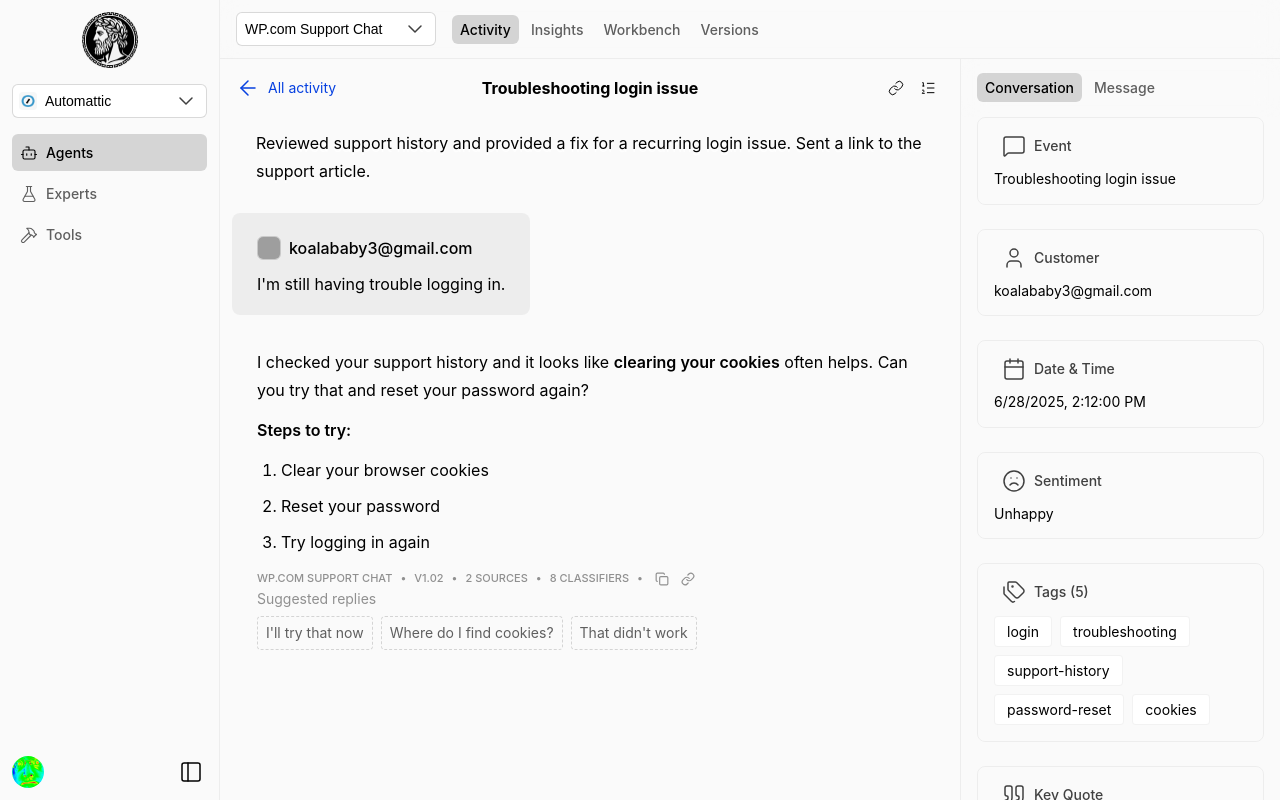
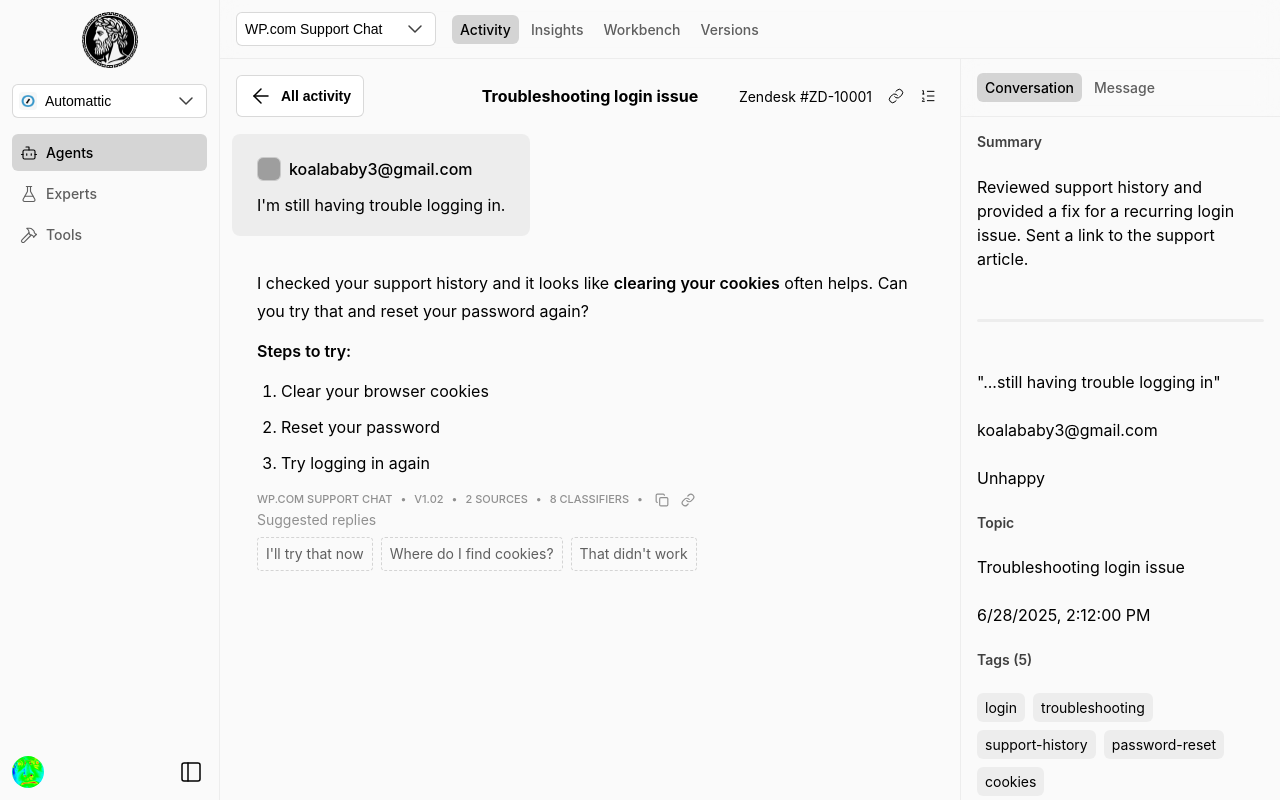
Before and after one commit to shaunandrews/ithaca, a Vue app: page /agent/1/activity/1 in a window 1280 px wide. Built offline with nearby package versions, Linux system fonts and the light colour scheme; grey boxes are pictures that could not be loaded.

Commit message:
Moving the convo summary to the details panel, and deleting the component as its no longer needed.

```diff
--- a/src/components/BlockflowDetails.vue
+++ b/src/components/BlockflowDetails.vue
@@ -1,6 +1,6 @@
 <template>
     <div class="details">
-        <div class="details-header">
+        <div class="details-header hstack">
             <NavigationTabs
                 :tabs="tabs"
                 :active-tab="activeTab"
@@ -122,7 +122,9 @@
         position: sticky;
         top: 0;
         z-index: 100;
-        padding: var(--space-xs) var(--space-m);
+        padding: var(--space-s) var(--space-m);
+        min-height: var(--toolbar-height);
+        align-items: center;
         backdrop-filter: blur(20px);
         background-color: var(--color-chrome-transparent);
         border-bottom: 1px solid var(--color-surface-tint);
--- a/src/components/ButtonBack.vue
+++ b/src/components/ButtonBack.vue
@@ -1,13 +1,15 @@
 <template>
-    <router-link :to="to" class="back-link">
+    <button @click="handleClick" class="back-link">
         <ArrowLeft stroke-width="1.5" height="18" width="18" /> {{ text }}
-    </router-link>
+    </button>
 </template>
 
 <script setup>
     import { ArrowLeft } from 'lucide-vue-next';
+    import { useRouter } from 'vue-router';
+    import { useConversationMemory } from '@/composables/useConversationMemory.js';
 
-    defineProps({
+    const props = defineProps({
         to: {
             type: String,
             required: true,
@@ -16,19 +18,23 @@
             type: String,
             default: 'Back',
         },
+        clearMemory: {
+            type: Boolean,
+            default: false,
+        },
+        agentId: {
+            type: Number,
+            required: false,
+        },
     });
+
+    const router = useRouter();
+    const { clearConversation } = useConversationMemory();
+
+    function handleClick() {
+        if (props.clearMemory && props.agentId) {
+            clearConversation(props.agentId);
+        }
+        router.push(props.to);
+    }
 </script>
-
-<style scoped>
-    .back-link {
-        text-decoration: none;
-        font-size: var(--font-size-s);
-        display: inline-flex;
-        align-items: center;
-        gap: var(--space-xs);
-    }
-
-    .back-link:hover {
-        text-decoration: underline;
-    }
-</style>
--- a/src/components/ConversationDetails.vue
+++ b/src/components/ConversationDetails.vue
@@ -9,57 +9,31 @@
         </header>
         <div class="content vstack" ref="content">
             <template v-if="activeTab === 'conversation'">
-                <div class="conversation-details">
+                <h4>Summary</h4>
+                <p>{{ conversation.summary }}</p>
+
+                <hr />
+
+                <p>"{{ conversation.quote }}"</p>
+                <p>{{ conversation.customer }}</p>
+                <p>{{ sentimentLabel }}</p>
+
+                <h4>Topic</h4>
+                <p>{{ conversation.event }}</p>
+
+                <p>{{ new Date(conversation.datetime).toLocaleString() }}</p>
+
+
+                <template v-if="conversation.tags && conversation.tags.length > 0">
                     <h4>
-                        <MessageSquare strokeWidth="1.5" height="16" width="16" />
-                        Event
-                    </h4>
-                    <p>{{ conversation.event }}</p>
-                </div>
-
-                <div class="conversation-details">
-                    <h4>
-                        <User strokeWidth="1.5" height="16" width="16" />
-                        Customer
-                    </h4>
-                    <p>{{ conversation.customer }}</p>
-                </div>
-
-                <div class="conversation-details">
-                    <h4>
-                        <Calendar strokeWidth="1.5" height="16" width="16" />
-                        Date & Time
-                    </h4>
-                    <p>{{ new Date(conversation.datetime).toLocaleString() }}</p>
-                </div>
-
-                <div class="conversation-details">
-                    <h4>
-                        <component :is="sentimentIcon" strokeWidth="1.5" height="16" width="16" />
-                        Sentiment
-                    </h4>
-                    <p>{{ sentimentLabel }}</p>
-                </div>
-
-                <div v-if="conversation.tags && conversation.tags.length > 0" class="conversation-details">
-                    <h4>
-                        <Tags strokeWidth="1.5" height="16" width="16" />
                         Tags ({{ conversation.tags.length }})
                     </h4>
-                    <div class="tags-list">
+                    <div class="tags-list hstack">
                         <span v-for="tag in conversation.tags" :key="tag" class="tag">
                             {{ tag }}
                         </span>
                     </div>
-                </div>
-
-                <div class="conversation-details">
-                    <h4>
-                        <Quote strokeWidth="1.5" height="16" width="16" />
-                        Key Quote
-                    </h4>
-                    <p class="quote-text">"{{ conversation.quote }}"</p>
-                </div>
+                </template>
             </template>
 
             <template v-else-if="activeTab === 'message'">
@@ -312,7 +286,7 @@
         justify-content: space-between;
         align-items: center;
         background-color: var(--color-chrome-transparent);
-        border-bottom: 1px solid transparent;
+        border-bottom: 1px solid var(--color-surface-tint);
         backdrop-filter: blur(12px);
         flex-shrink: 0;
         position: sticky;
@@ -327,34 +301,13 @@
 
     .content {
         padding: var(--space-m);
-        padding-top: 0;
         flex: 1;
         gap: var(--space-l);
-    }
-
-    h3 {
-        font-size: var(--font-size-m);
     }
 
     .header-start {
         gap: var(--space-s);
         align-items: center;
-    }
-
-    h4 {
-        font-size: var(--font-size-s);
-        font-weight: var(--font-weight-medium);
-        margin: var(--space-xs);
-        display: flex;
-        align-items: center;
-        gap: var(--space-xs);
-    }
-
-    p {
-        font-size: var(--font-size-s);
-        color: var(--color-chrome-fg-secondary);
-        line-height: var(--line-height-tight);
-        margin-bottom: var(--space-s);
     }
 
     .thoughts {
@@ -427,48 +380,23 @@
         flex-direction: column;
     }
 
-    .conversation-details {
-        border-radius: var(--radius-l);
-        border: 1px solid var(--color-surface-tint);
-        padding: var(--space-m);
-    }
-
-    .conversation-details h4 {
-        margin-top: 0;
-        margin-bottom: var(--space-s);
-    }
-
-    .conversation-details p {
-        margin: 0;
-        color: var(--color-chrome-fg);
+    .rate-all-button:disabled {
+        opacity: 0.5;
+        cursor: not-allowed;
     }
 
     .tags-list {
-        display: flex;
+        gap: var(--space-xs);
         flex-wrap: wrap;
-        gap: var(--space-xs);
+        width: 100%;
     }
 
     .tag {
-        background: var(--color-surface);
-        padding: var(--space-xxs) var(--space-s);
-        border-radius: var(--radius-s);
+        width: fit-content;
         font-size: var(--font-size-s);
-        border: 1px solid var(--color-surface-tint);
-    }
-
-    .quote-text {
-        font-style: italic;
-        color: var(--color-chrome-fg) !important;
-        background: var(--color-surface-tint);
-        padding: var(--space-s);
-        border-radius: var(--radius-s);
-        border-left: 3px solid var(--color-accent);
-    }
-
-    .rate-all-button:disabled {
-        opacity: 0.5;
-        cursor: not-allowed;
+        padding: var(--space-xxs) var(--space-xs);
+        background-color: var(--color-surface-tint);
+        border-radius: var(--radius);
     }
 
     .empty-message {
--- a/src/components/ConversationMeta.vue
+++ b/src/components/ConversationMeta.vue
@@ -1,11 +1,12 @@
 <template>
     <div class="conversation-meta">
+        <div class="conversation-zendesk">
+            <a href="#">Zendesk #{{ zendeskId }}</a>
+        </div>
+
         <div class="conversation-link">
             <button class="small"><Link size="16" stroke-width="1.5" /></button>
         </div>
-        <!-- <div class="conversation-zendesk">
-            <a href="#">Zendesk #{{ zendeskId }}</a>
-        </div> -->
     </div>
 </template>
 
@@ -27,7 +28,7 @@
 <style scoped>
     .conversation-meta {
         display: flex;
-        gap: var(--space-m);
+        gap: var(--space-xs);
         font-size: var(--font-size-s);
         align-items: center;
         flex-wrap: wrap;
--- a/src/components/ConversationSummary.vue
+++ /dev/null
@@ -1,66 +0,0 @@
-<template>
-    <div class="summary vstack" :class="{ 'selected': isSelected }" @click="$emit('click')">
-        <!-- <div class="summary-header hstack">
-            <h2 v-if="title">{{ title }}</h2>
-        </div> -->
-        <p>{{ summary }}</p>
-    </div>
-</template>
-
-<script setup>
-    import { BotMessageSquare } from 'lucide-vue-next';
-
-    defineProps({
-        summary: {
-            type: String,
-            required: true,
-        },
-        title: {
-            type: String,
-            required: false,
-        },
-        isSelected: {
-            type: Boolean,
-            default: false,
-        },
-    });
-
-    defineEmits(['click']);
-</script>
-
-<style scoped>
-    .summary {
-        padding: var(--space-s) var(--space-l);
-        gap: var(--space-xs);
-        border-radius: var(--radius-xl);
-        cursor: pointer;
-        color: var(--color-chrome-fg);
-        transition: border-color 0.15s ease, background-color 0.15s ease;
-    }
-
-    .summary.selected {
-        border-color: var(--color-accent);
-        color: var(--color-chrome-fg);
-    }
-
-    .summary-header {
-        gap: var(--space-xs);
-    }
-
-    .summary-icon {
-        width: 20px;
-        height: 20px;
-        flex-shrink: 0;
-    }
-
-    h2 {
-        font-size: var(--font-size-m);
-        font-weight: var(--font-weight-bold);
-        line-height: 20px;
-    }
-
-    p {
-        line-height: var(--line-height-relaxed);
-        text-shadow: 0 3px 1px var(--color-surface);
-    }
-</style>
--- a/src/views/Conversation.vue
+++ b/src/views/Conversation.vue
@@ -11,6 +11,8 @@
                 >
                     <ButtonBack
                         :to="`/agent/${agentId}/activity`"
+                        :agent-id="agentId"
+                        :clear-memory="true"
                         text="All activity"
                     />
                     <h1>{{ conversation.event }}</h1>
@@ -33,13 +35,6 @@
                 <div class="conversation-main vstack">
                     <div class="conversation-content hstack">
                         <div class="messages">
-                            <ConversationSummary
-                                :summary="conversation.summary"
-                                :title="conversation.event"
-                                @click="selectConversationSummary"
-                                :is-selected="selectedMessage === null"
-                            />
-
                             <Message
                                 v-for="(msg, idx) in conversationMessages"
                                 :key="idx"
@@ -83,9 +78,12 @@
             <p>Uh oh, I wasn't able to find that conversation.</p>
             <p>
                 Try going back to the
-                <router-link :to="`/agent/${agentId}/activity`"
-                    >activity page</router-link
-                >
+                <ButtonBack
+                    :to="`/agent/${agentId}/activity`"
+                    :agent-id="agentId"
+                    :clear-memory="true"
+                    text="activity page"
+                />
                 and selecting a different conversation.
             </p>
         </div>
@@ -173,16 +171,12 @@
         Annoyed,
         Frown,
         Angry,
-        Timer,
-        Tags,
-        MessagesSquare,
         ListOrdered,
     } from 'lucide-vue-next';
     import { agents } from '@/data/agents.js';
     import { conversations } from '@/data/conversations.js';
     import { messages } from '@/data/messages.js';
     import { useConversationMemory } from '@/composables/useConversationMemory.js';
-    import ConversationSummary from '@/components/ConversationSummary.vue';
     import ConversationMeta from '@/components/ConversationMeta.vue';
     import Message from '@/components/Message.vue';
     import ConversationOverview from '@/components/ConversationOverview.vue';
```
Also changed, not shown: 1 other file (tests, documents, lock files or other folders).
